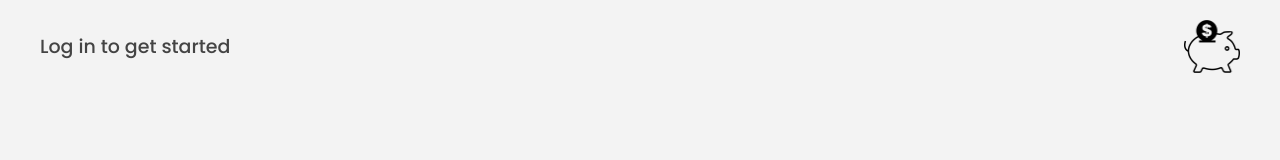
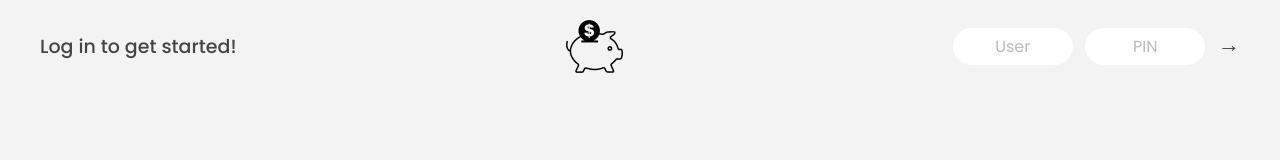
Before and after one commit to klwatkins132/minimal-banking-app, a plain HTML site: page index.html in a window 1280 px wide. Drawn offline with Linux system fonts and the light colour scheme.

Commit message:
add login area to nav

```diff
--- a/index.html
+++ b/index.html
@@ -19,8 +19,13 @@
 
 <!-- TOP NAVIGATION -->
 <nav>
-  <p class="welcome">Log in to get started</p>
+  <p class="welcome">Log in to get started!</p>
   <img src="logo.png" alt="Logo" class="logo" />
+  <form class="login">
+    <input type="text" placeholder="User" class="login__input" />
+    <input type="text" placeholder="PIN" maxlength="4" class="login__input" />
+    <button class="login__btn">&rarr;</button>
+  </form>
 </nav>
 
 </html>
--- a/style.css
+++ b/style.css
@@ -32,3 +32,41 @@ nav {
 .logo {
   height: 5.25rem;
 }
+
+.login__input {
+  border: none;
+  padding: 0.5rem 2rem;
+  font-size: 1.6rem;
+  font-family: inherit;
+  text-align: center;
+  width: 12rem;
+  border-radius: 10rem;
+  margin-right: 1rem;
+  color: inherit;
+  border: 1px solid #fff;
+  transition: all 0.3s;
+}
+
+.login__input:focus {
+  outline: none;
+  border: 1px solid #ccc;
+}
+
+.login__input::placeholder {
+  color: #bbb;
+}
+
+.login__btn {
+  border: none;
+  background: none;
+  font-size: 2.2rem;
+  color: inherit;
+  cursor: pointer;
+  transition: all 0.3s;
+}
+
+.login__btn:hover,
+.login__btn:focus {
+  outline: none;
+  color: #777;
+}
```
